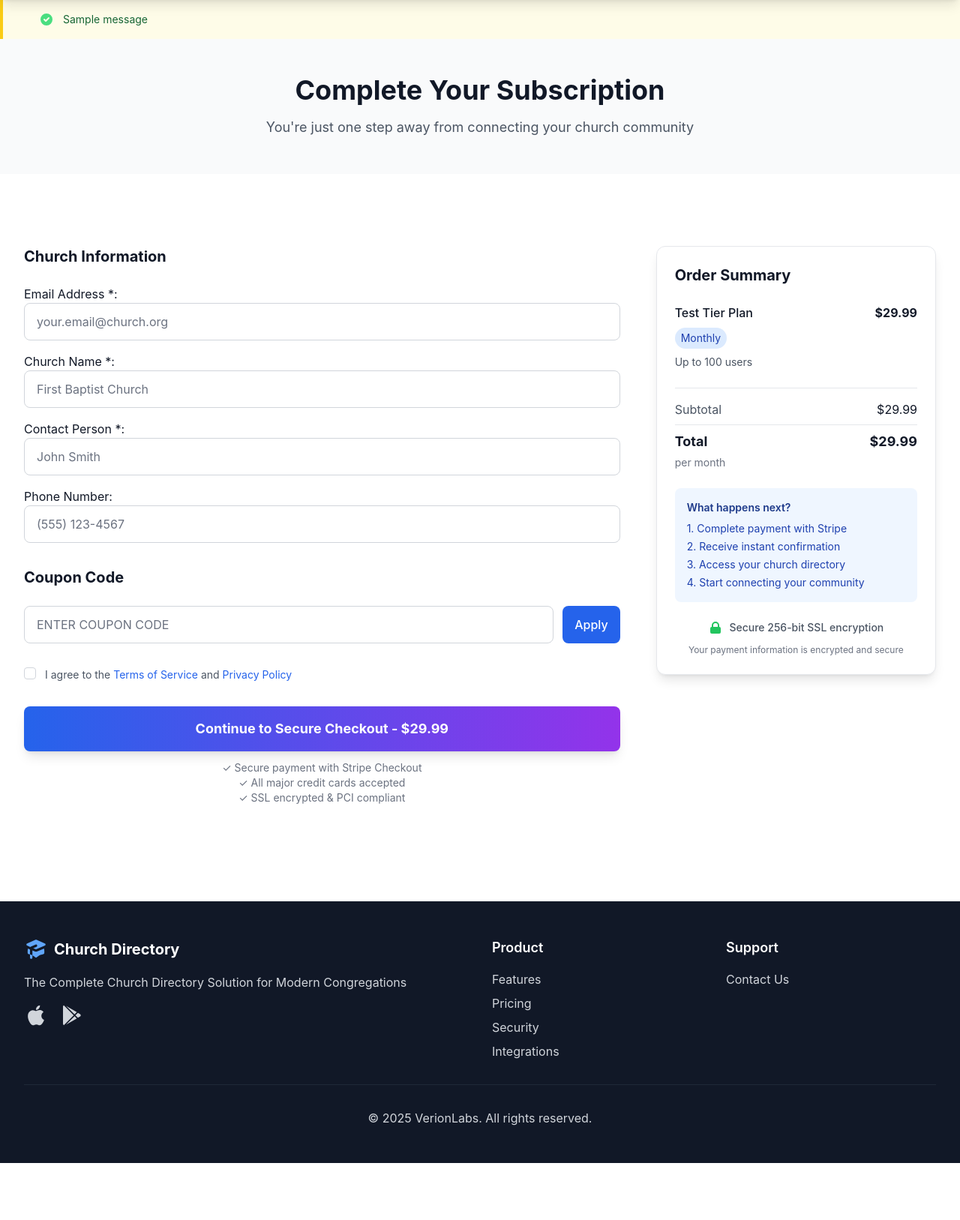
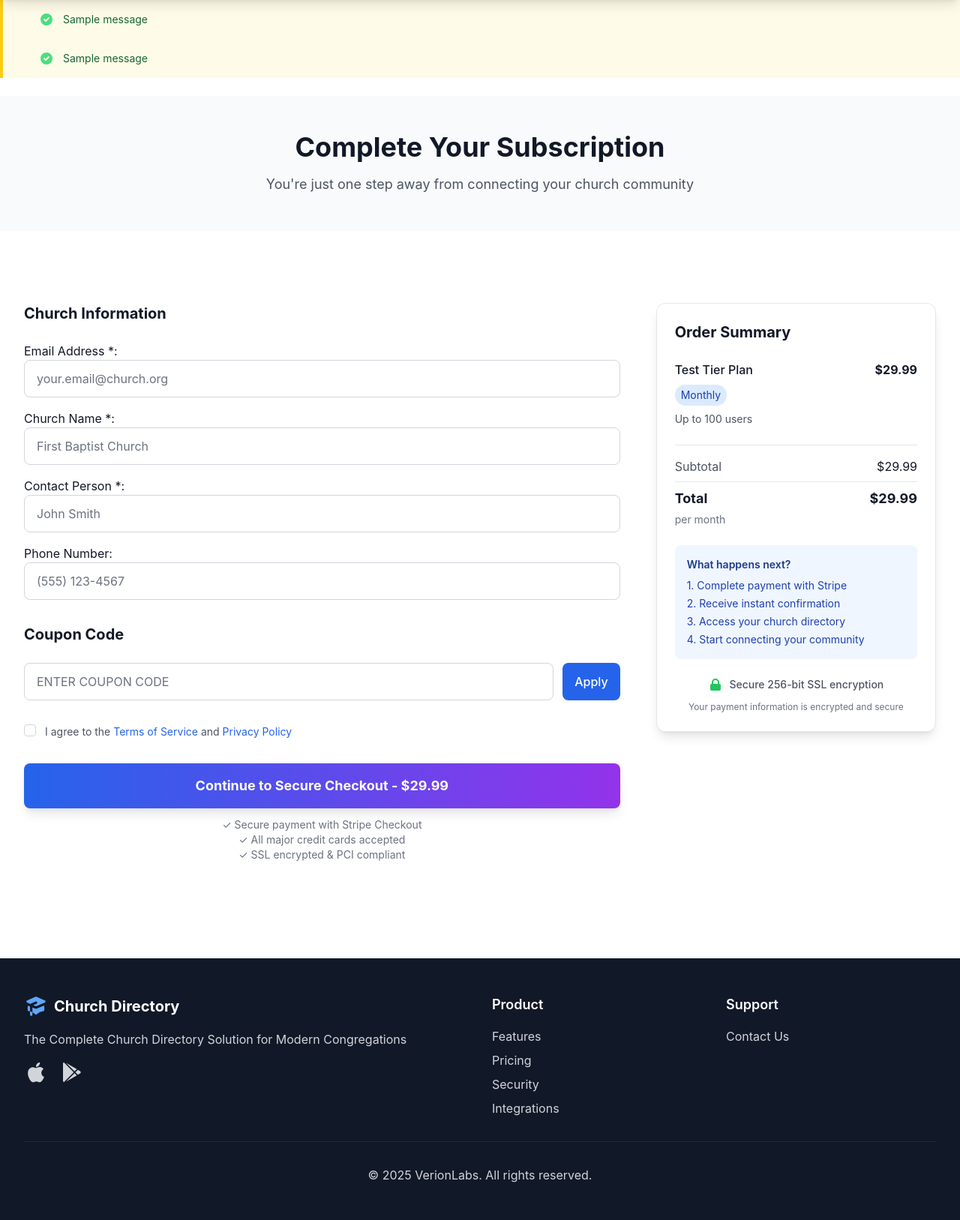
Before and after one commit to mpavlov-sbc/verionlabs.com, a Django app: page /directory/checkout/?tier=5 in a window 1280 px wide. Shown: the part 80-1707 px from the top of the page at 75% size. Before the commit the page ends 1631 px from the top, so only its background shows below. Run offline with Django 4.2, Linux system fonts and the light colour scheme; data comes from the database, SQL or seed files in the repository; tables that the repository leaves empty hold one stand-in row (values such as "Sample post"); one stand-in notice (Sample message) is shown.

Commit message:
Fixes for checkout

```diff
--- a/church_directory/views.py
+++ b/church_directory/views.py
@@ -198,9 +198,6 @@
 
             # Clear the token after use
             request.session.pop('checkout_submission_token', None)
-
-            # Log the submission attempt for debugging
-            logger.info(f"Payment submission attempt for email: {form.cleaned_data.get('email', 'unknown')}")
 
             checkout_form = CheckoutForm(request.POST)
             if checkout_form.is_valid():
--- a/templates/church_directory/checkout.html
+++ b/templates/church_directory/checkout.html
@@ -20,6 +20,38 @@
 {% endblock %}
 
 {% block content %}
+<!-- Messages -->
+{% if messages %}
+<div class="bg-yellow-50 border-l-4 border-yellow-400 p-4 mb-6">
+    <div class="container-width">
+        {% for message in messages %}
+        <div class="flex items-center">
+            <div class="flex-shrink-0">
+                {% if message.tags == 'success' %}
+                <svg class="h-5 w-5 text-green-400" viewBox="0 0 20 20" fill="currentColor">
+                    <path fill-rule="evenodd" d="M10 18a8 8 0 100-16 8 8 0 000 16zm3.707-9.293a1 1 0 00-1.414-1.414L9 10.586 7.707 9.293a1 1 0 00-1.414 1.414l2 2a1 1 0 001.414 0l4-4z" clip-rule="evenodd" />
+                </svg>
+                {% elif message.tags == 'error' %}
+                <svg class="h-5 w-5 text-red-400" viewBox="0 0 20 20" fill="currentColor">
+                    <path fill-rule="evenodd" d="M10 18a8 8 0 100-16 8 8 0 000 16zM8.707 7.293a1 1 0 00-1.414 1.414L8.586 10l-1.293 1.293a1 1 0 101.414 1.414L10 11.414l1.293 1.293a1 1 0 001.414-1.414L11.414 10l1.293-1.293a1 1 0 00-1.414-1.414L10 8.586 8.707 7.293z" clip-rule="evenodd" />
+                </svg>
+                {% else %}
+                <svg class="h-5 w-5 text-yellow-400" viewBox="0 0 20 20" fill="currentColor">
+                    <path fill-rule="evenodd" d="M8.257 3.099c.765-1.36 2.722-1.36 3.486 0l5.58 9.92c.75 1.334-.213 2.98-1.742 2.98H4.42c-1.53 0-2.493-1.646-1.743-2.98l5.58-9.92zM11 13a1 1 0 11-2 0 1 1 0 012 0zm-1-8a1 1 0 00-1 1v3a1 1 0 002 0V6a1 1 0 00-1-1z" clip-rule="evenodd" />
+                </svg>
+                {% endif %}
+            </div>
+            <div class="ml-3">
+                <p class="text-sm {% if message.tags == 'success' %}text-green-800{% elif message.tags == 'error' %}text-red-800{% else %}text-yellow-800{% endif %}">
+                    {{ message }}
+                </p>
+            </div>
+        </div>
+        {% endfor %}
+    </div>
+</div>
+{% endif %}
+
 <!-- Checkout Header -->
 <section class="bg-gray-50 py-12">
     <div class="container-width">
```
